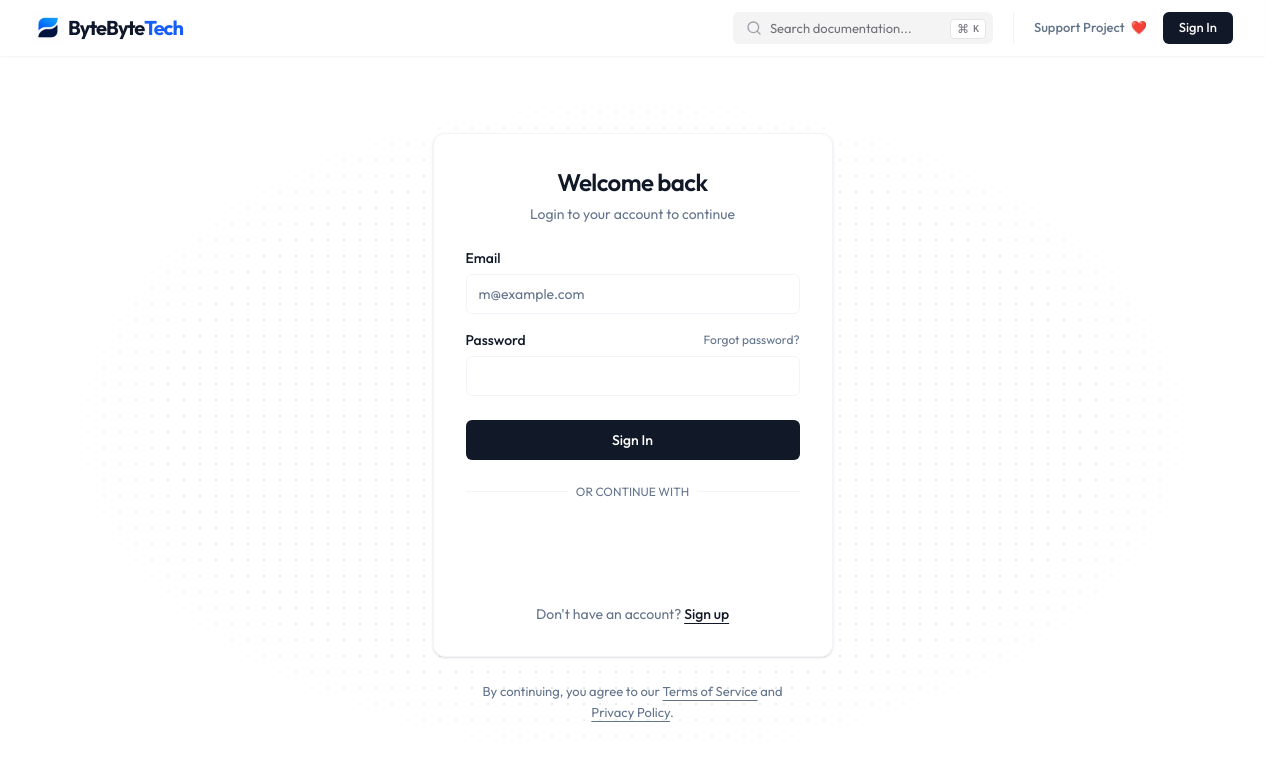
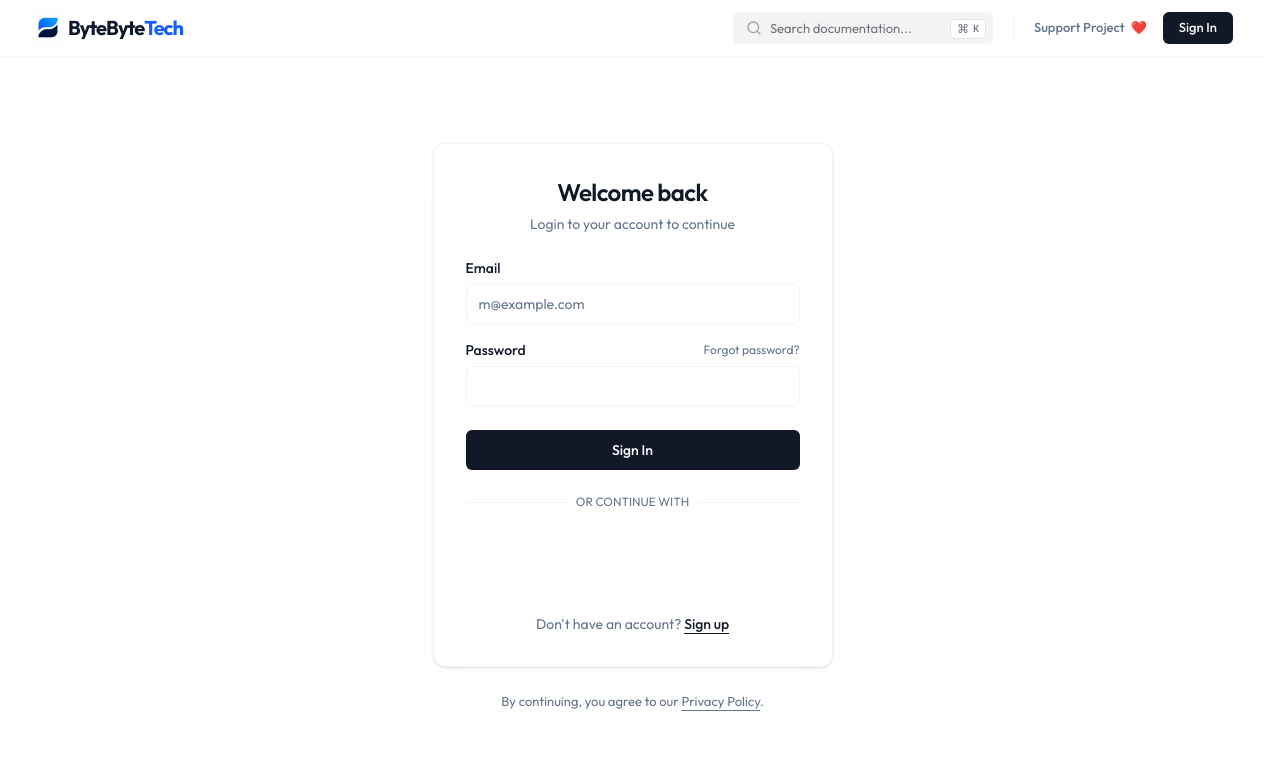
Before and after one commit to rishi1606/realworldroadmap, a React (Vite) app: page /login in a window 1280 px wide. Shown: the top 776 px of the page. Built offline with nearby package versions, Linux system fonts and the light colour scheme; no server answers.

Commit message:
map related changes in observations

```diff
--- a/src/pages/LoginPage.jsx
+++ b/src/pages/LoginPage.jsx
@@ -320,7 +320,7 @@ export function LoginPage() {
 
       {/* Terms */}
       <div className="mt-6 text-center text-[13px] text-text-muted leading-relaxed max-w-[360px] relative z-10 px-4">
-        By continuing, you agree to our <a href="#" className="underline underline-offset-4 hover:text-text-main">Terms of Service</a> and <a href="#" className="underline underline-offset-4 hover:text-text-main">Privacy Policy</a>.
+        By continuing, you agree to our <Link to="/privacy-policy" className="underline underline-offset-4 hover:text-text-main">Privacy Policy</Link>.
       </div>
     </div>
   );
--- a/src/pages/SignupPage.jsx
+++ b/src/pages/SignupPage.jsx
@@ -146,7 +146,7 @@ export function SignupPage() {
 
       {/* Terms */}
       <div className="mt-6 text-center text-[13px] text-text-muted leading-relaxed max-w-[360px] relative z-10 px-4">
-        By continuing, you agree to our <a href="#" className="underline underline-offset-4 hover:text-text-main">Terms of Service</a> and <a href="#" className="underline underline-offset-4 hover:text-text-main">Privacy Policy</a>.
+        By continuing, you agree to our <Link to="/privacy-policy" className="underline underline-offset-4 hover:text-text-main">Privacy Policy</Link>.
       </div>
     </div>
   );
```
